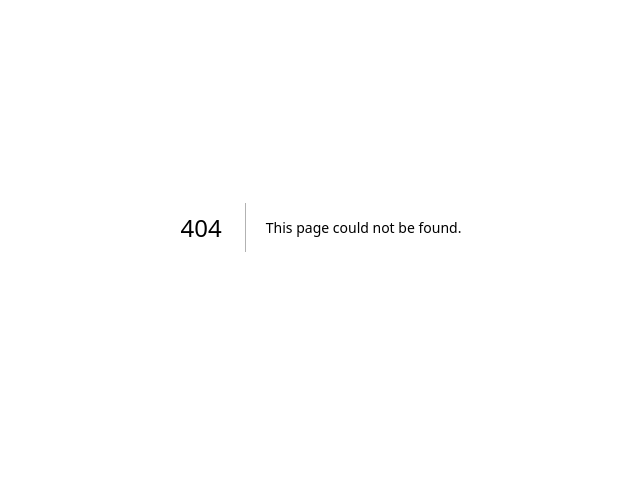
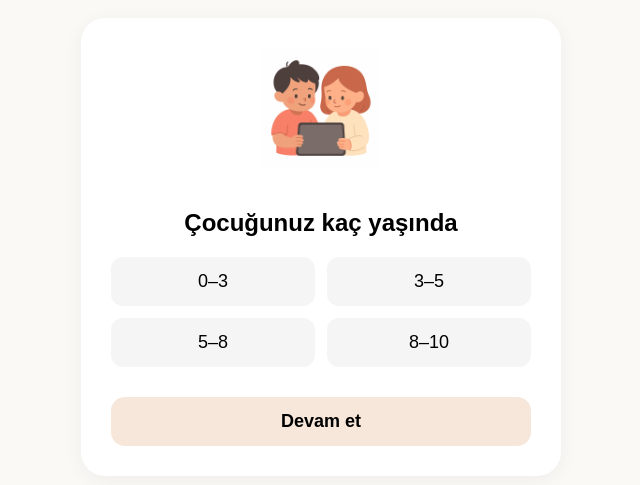
Before and after one commit to kubilaykcn-web/content-assistant-app, a Next.js app: page /age in a window 1280 px wide. Before the commit this address had no page. Shown: the part 173-658 px from the top of the page, without its empty margins (319-959 px from the left). Built offline with nearby package versions, Linux system fonts and the light colour scheme.

Commit message:
age page.js

```diff
--- /dev/null
+++ b/app/age/page.js
@@ -0,0 +1,77 @@
+export default function AgePage() {
+  return (
+    <div
+      style={{
+        minHeight: "100vh",
+        display: "flex",
+        flexDirection: "column",
+        justifyContent: "center",
+        alignItems: "center",
+        padding: "20px",
+        backgroundColor: "#FAF9F6",
+      }}
+    >
+      <div
+        style={{
+          maxWidth: "420px",
+          width: "100%",
+          backgroundColor: "white",
+          padding: "30px",
+          borderRadius: "24px",
+          textAlign: "center",
+          boxShadow: "0 4px 20px rgba(0,0,0,0.05)",
+        }}
+      >
+        <img
+          src="/kids-illustration.png"
+          alt="child"
+          style={{ width: "120px", marginBottom: "20px" }}
+        />
+
+        <h1 style={{ fontSize: "24px", fontWeight: "700", marginBottom: "20px" }}>
+          Çocuğunuz kaç yaşında
+        </h1>
+
+        <div
+          style={{
+            display: "grid",
+            gridTemplateColumns: "1fr 1fr",
+            gap: "12px",
+            marginBottom: "30px",
+          }}
+        >
+          {["0–3", "3–5", "5–8", "8–10"].map((age) => (
+            <button
+              key={age}
+              style={{
+                padding: "14px",
+                borderRadius: "12px",
+                backgroundColor: "#F5F5F5",
+                border: "none",
+                fontSize: "18px",
+                cursor: "pointer",
+              }}
+            >
+              {age}
+            </button>
+          ))}
+        </div>
+
+        <button
+          style={{
+            width: "100%",
+            padding: "14px",
+            backgroundColor: "#F6E7DA",
+            borderRadius: "14px",
+            border: "none",
+            cursor: "pointer",
+            fontSize: "18px",
+            fontWeight: "600",
+          }}
+        >
+          Devam et
+        </button>
+      </div>
+    </div>
+  );
+}
```
